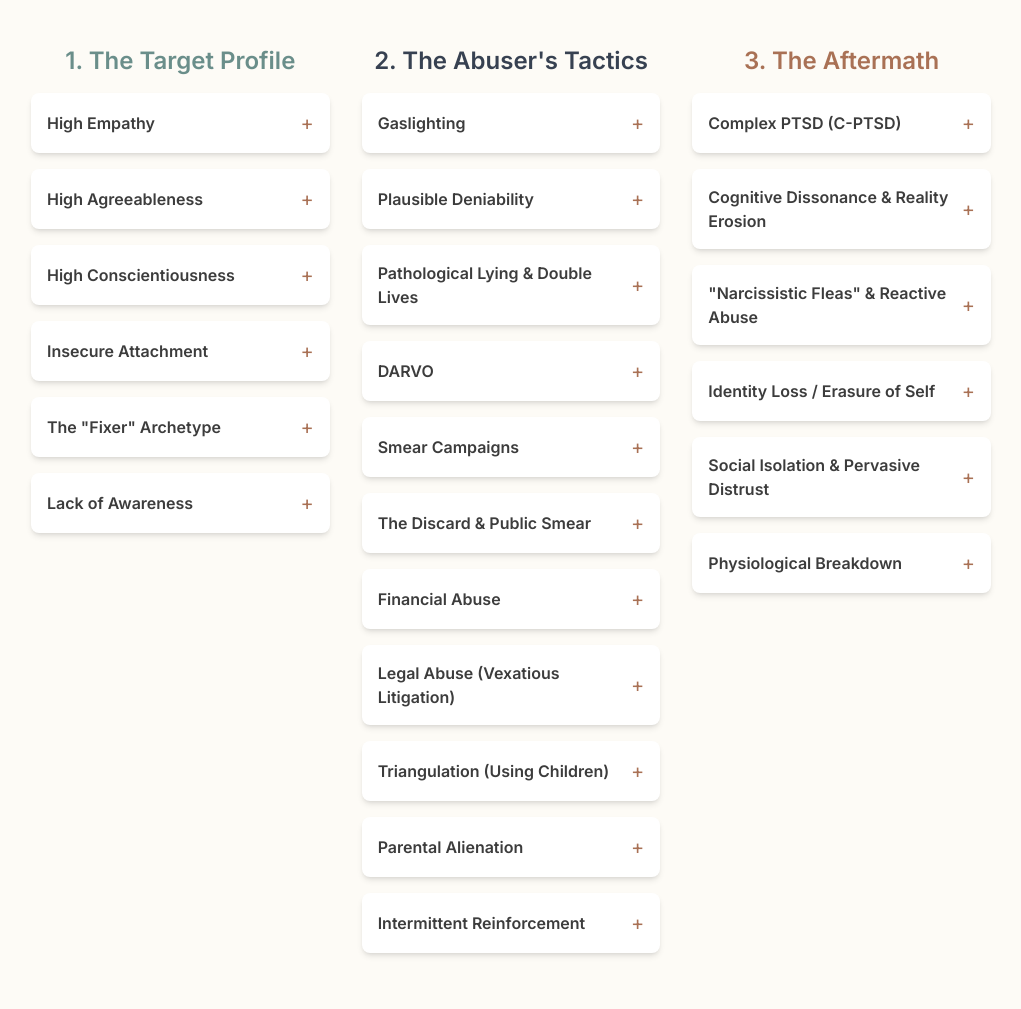
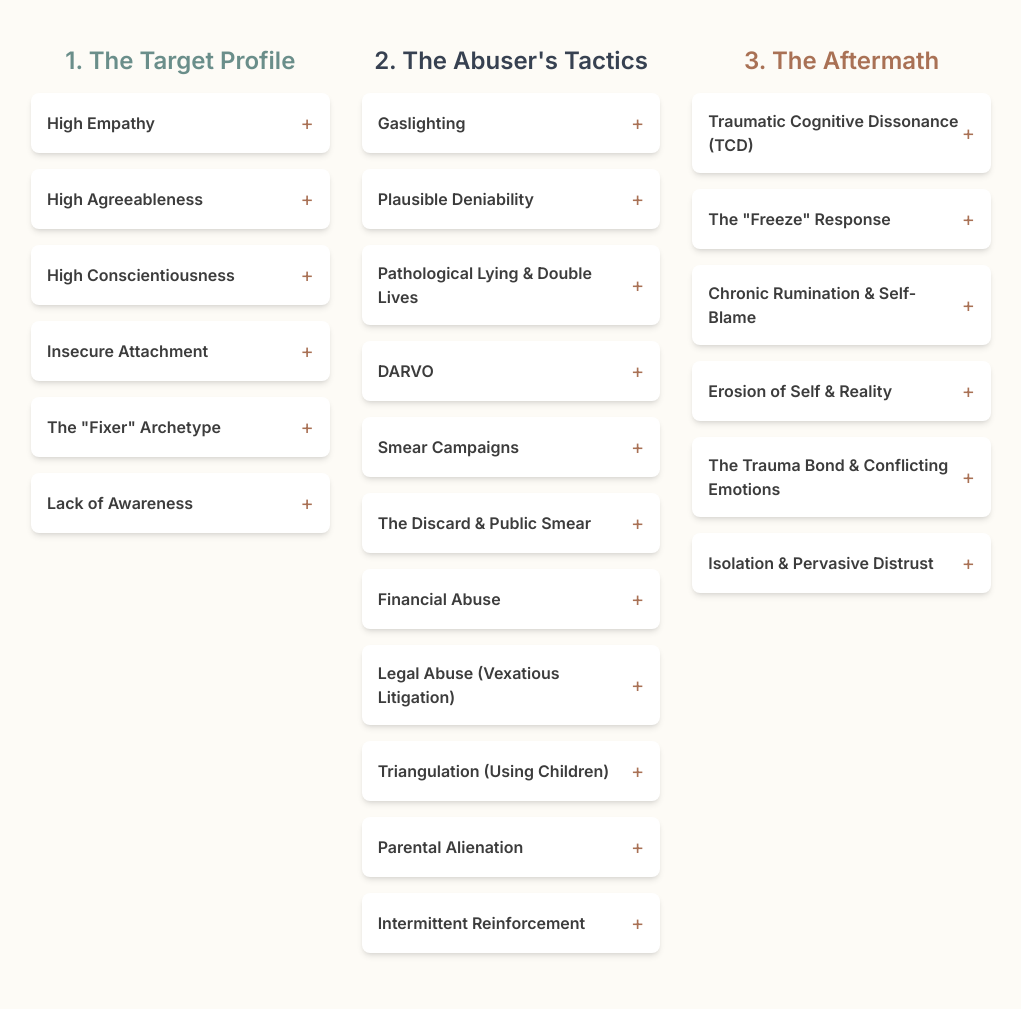
Before and after one commit to everboundai/darvosurvivors, a plain HTML site: page index.html in a window 1280 px wide. Shown: the part 547-1556 px from the top of the page, without its empty margins (129-1150 px from the left). Drawn offline with nearby package versions, Linux system fonts and the light colour scheme.

Commit message:
Update index.html

```diff
--- a/index.html
+++ b/index.html
@@ -6,13 +6,13 @@
     <title>The Victim's Trajectory: Understanding Covert Narcissistic Abuse</title>
 
     <!-- Chosen Palette: Calm Neutrality -->
-    <!-- Application Structure Plan: The application is structured as an interactive journey. It uses clickable cards for the main concepts (Target Profile, Tactics, Aftermath) to allow for non-linear exploration. The core thesis is visualized in the "Synergy of Transformation" diagram. A "Before & After" radar chart provides a stark comparison. The physiological impact is shown on an improved, visible body heatmap. The full research report is now handled via an embedded PDF viewer for efficiency and to accommodate large documents. This structure prioritizes user-paced learning and visual data representation over a static text document. -->
+    <!-- Application Structure Plan: The application is structured as an interactive journey. It uses clickable cards for the main concepts (Target Profile, Tactics, Aftermath) to allow for non-linear exploration. The core thesis is visualized in the "Synergy of Transformation" diagram. A "Before & After" radar chart provides a stark comparison. The physiological impact is shown on an improved, visible body heatmap. The full research report is now handled via an embedded PDF viewer for efficiency and to accommodate large documents. The Aftermath section is now based on the work of Dr. Peter Salerno. -->
     <!-- Visualization & Content Choices:
-        - [The Target Profile, Abuser's Tactics, The Aftermath]: Goal: Organize/Inform. Method: Interactive HTML cards with expanded content. Interaction: Click to reveal. Justification: Prevents information overload.
+        - [The Target Profile, Abuser's Tactics, The Aftermath]: Goal: Organize/Inform. Method: Interactive HTML cards with expanded content, with "Aftermath" section sourced from Dr. Salerno's work on TCD. Interaction: Click to reveal. Justification: Prevents information overload.
         - [Synergy of Transformation]: Goal: Show Relationships. Method: Custom interactive diagram (HTML/CSS/JS). Interaction: Click trait to highlight consequence. Justification: Makes the core concept of the report explicit and interactive.
         - [Before & After Profile]: Goal: Compare. Method: Chart.js Radar Chart. Interaction: Buttons to toggle profiles. Justification: Strong visual data representation of change.
         - [Physiological Impact]: Goal: Inform/Organize. Method: Improved interactive HTML/CSS body heatmap, now with visible default state. Interaction: Hover to see symptoms. Justification: More intuitive and engaging than a list.
-        - [Full Report]: Goal: Provide deep-dive reference. Method: Embedded PDF viewer. Interaction: Standard PDF controls (scroll, zoom). Justification: Efficiently handles large documents without bogging down the main HTML file. User must provide the PDF.
+        - [Full Report]: Goal: Provide deep-dive reference. Method: Embedded PDF viewer. Interaction: Standard PDF controls (scroll, zoom). Justification: Efficiently handles large documents. User must provide the PDF.
         - Library/Method: Vanilla JS for logic, Chart.js for radar, Tailwind CSS for style. -->
     <!-- CONFIRMATION: NO SVG graphics used. NO Mermaid JS used. -->
 
@@ -288,7 +288,7 @@ document.addEventListener('DOMContentLoaded', function() {
             { id: 'agreeableness', title: 'High Agreeableness', content: "A tendency to be cooperative, kind, and conflict-avoidant. This is leveraged to push boundaries subtly, as the victim is less likely to challenge manipulative behaviors to maintain harmony." },
             { id: 'conscientiousness', title: 'High Conscientiousness', content: "A strong sense of responsibility and fairness. The narcissist uses guilt-tripping and accusations, which the victim internalizes, causing them to doubt themselves and try harder to meet unreasonable expectations." },
             { id: 'insecure_attachment', title: 'Insecure Attachment', content: "Often stemming from early relational trauma, this creates a 'blueprint' for abuse. Initial love-bombing creates a false sense of security that appeals to unmet attachment needs, fostering a strong trauma bond." },
-            { id: 'fixer_archetype', title: 'The "Fixer" Archetype', content: "A compulsive need to help or rescue others. The narcissist presents as damaged or victimized, triggering the fixer's desire to heal them, which becomes an endless, draining cycle of providing supply." },
+            { id: 'fixer_archetype', title: 'The \"Fixer\" Archetype', content: "A compulsive need to help or rescue others. The narcissist presents as damaged or victimized, triggering the fixer's desire to heal them, which becomes an endless, draining cycle of providing supply." },
             { id: 'unawareness', title: 'Lack of Awareness', content: "Unfamiliarity with the subtle tactics of covert abuse like gaslighting and plausible deniability. The victim, unable to name the manipulation, doubts their own sanity and remains in the abusive dynamic for longer." },
         ],
         tactics: [
@@ -305,12 +305,12 @@ document.addEventListener('DOMContentLoaded', function() {
             { title: 'Intermittent Reinforcement', content: "Cycles of positive attention (love bombing) and negative treatment (devaluation). This creates a powerful, addictive bond similar to a gambling addiction, as the victim clings to hope for the 'good times'." },
         ],
         symptoms: [
-            { id: 'cptsd', title: 'Complex PTSD (C-PTSD)', content: "The signature wound of prolonged relational abuse. It goes beyond classic PTSD, causing severe emotional dysregulation (wild mood swings or numbness), a profoundly negative self-concept (toxic shame, feeling worthless), and extreme difficulty in relationships (deep distrust, fear of intimacy)." },
-            { id: 'cognitive_dissonance', title: 'Cognitive Dissonance & Reality Erosion', content: "Chronic gaslighting creates intense mental stress from holding conflicting beliefs ('they love me' vs. 'they hurt me'). To cope, victims often minimize the abuse or blame themselves, which reinforces the trauma bond and detaches them further from their own reality." },
-            { id: 'narcissistic_fleas', title: '"Narcissistic Fleas" & Reactive Abuse', content: "Victims may adopt the abuser's toxic behaviors (e.g., yelling, withdrawing) as a survival mechanism. This 'reactive abuse' is often deliberately provoked by the narcissist, who then uses it as 'proof' that the victim is the unstable one, causing the victim intense guilt and confusion." },
-            { id: 'identity_loss', title: 'Identity Loss / Erasure of Self', content: "After years of suppressing their own needs, opinions, and feelings to please the abuser, victims become profoundly disconnected from their authentic self. They may no longer know what they like, what they believe, or who they are outside of the relationship, resulting in a hollow sense of self." },
-            { id: 'social_isolation', title: 'Social Isolation & Pervasive Distrust', content: "The abuser often intentionally isolates the victim from support systems. Post-abuse, survivors struggle with pervasive distrust of everyone, including themselves. They may self-isolate out of fear, shame, and an inability to believe that others can be sincere or safe." },
-            { id: 'physiological', title: 'Physiological Breakdown', content: "The body keeps the score. Chronic stress from unrelenting psychological threat leads to a cascade of physical ailments: chronic fatigue, autoimmune disorders, fibromyalgia, GI issues, and sleep disturbances, as the nervous system is in a constant state of high alert." },
+            { id: 'tcd', title: 'Traumatic Cognitive Dissonance (TCD)', content: "A unique form of trauma resulting from chronic truth manipulation. It's an internal clash where what you believe about your partner (e.g., they are good) doesn't align with what you experience (e.g., they are abusive). This creates contradictory beliefs about yourself, your partner, and the relationship, causing disorientation and bewilderment." },
+            { id: 'freeze_response', title: 'The \"Freeze\" Response', content: "TCD activates a chronic 'freeze' response in the nervous system, also known as dorsal vagal shutdown. This isn't just feeling stuck; it's a physiological state of paralysis where you may feel helpless, weak, and unable to perform even simple tasks. It's an exhausting, confusing state of being 'amped up' and 'shut down' simultaneously." },
+            { id: 'self_blame', title: 'Chronic Rumination & Self-Blame', content: "A core feature of TCD is a mind that won't shut off, constantly racing to 'figure it out'. Victims default to blaming themselves for the abuse, internalizing the abuser's narrative. You might find yourself thinking, 'Maybe I'm the problem,' 'Maybe I'm too sensitive,' or 'I must be going crazy'." },
+            { id: 'erosion_of_self', title: 'Erosion of Self & Reality', content: "The abuse hijacks your entire life, causing you to question everything you thought you knew about yourself. It steals your self-respect, self-esteem, and self-confidence. Victims often feel like they don't know who they are anymore, experiencing discursive thoughts about their own identity." },
+            { id: 'trauma_bond', title: 'The Trauma Bond & Conflicting Emotions', content: "This is the bewildering feeling of missing the person who abused you. Even happy memories become traumatizing because they are linked to the manipulation. This bond is sustained by dissonant beliefs and keeps you stuck, even if you know the relationship is harmful. Victims often feel immense guilt for wanting to leave or talking about the abuse." },
+            { id: 'distrust', title: 'Isolation & Pervasive Distrust', content: "Survivors experience a profound sense of emotional isolation. You may desire support but simultaneously feel the need to isolate yourself. A core injury is the fear that you've 'gone crazy' and can no longer trust your own perception or judgment, which extends to distrusting others." },
         ],
         synergy: [
             { from: 'empathy', to: 'hypervigilance', text: 'A high capacity for empathy, once used for connection, is corrupted into painful hypervigilance. The victim learns to use their sensitivity not to connect, but to constantly scan others for subtle signs of insincerity, manipulation, or threat, making genuine connection feel unsafe.' },
```
